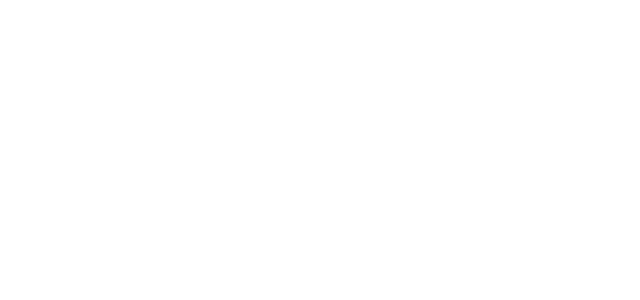
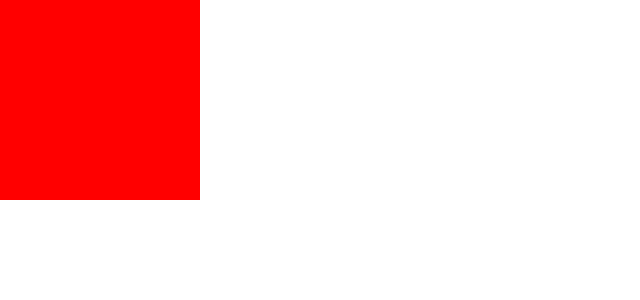
Before and after one commit to mar10outof10/syntho, a React (Create React App) app: page / in a window 1280 px wide. Shown: the top 300 px of the page, without its empty margins (0-640 px from the left). Built offline with nearby package versions, Linux system fonts and the light colour scheme.

Commit message:
Updated relative imports, backbone setup

```diff
--- /dev/null
+++ b/jsconfig.json
@@ -0,0 +1,6 @@
+{
+  "compilerOptions": {
+    "baseUrl": "src"
+  },
+  "include": ["src"]
+}
--- a/src/App.js
+++ b/src/App.js
@@ -1,9 +1,15 @@
 import React from 'react';
 import './App.css';
+import SynthoMain from 'components/SynthoMain'
 
 function App() {
   return (
     <div className="App">
+      <div className="pageContainer">
+        <div className="contentContainer">
+          <SynthoMain />
+        </div>
+      </div>
 
     </div>
   );
--- /dev/null
+++ b/src/components/SynthoMain.js
@@ -0,0 +1,15 @@
+import React from 'react';
+
+const SynthoMain = () => {
+  return (
+    <div style={{
+      height: '200px',
+      width: '200px',
+      backgroundColor: 'red',
+    }}>
+
+    </div>
+  )
+}
+
+export default SynthoMain
```
